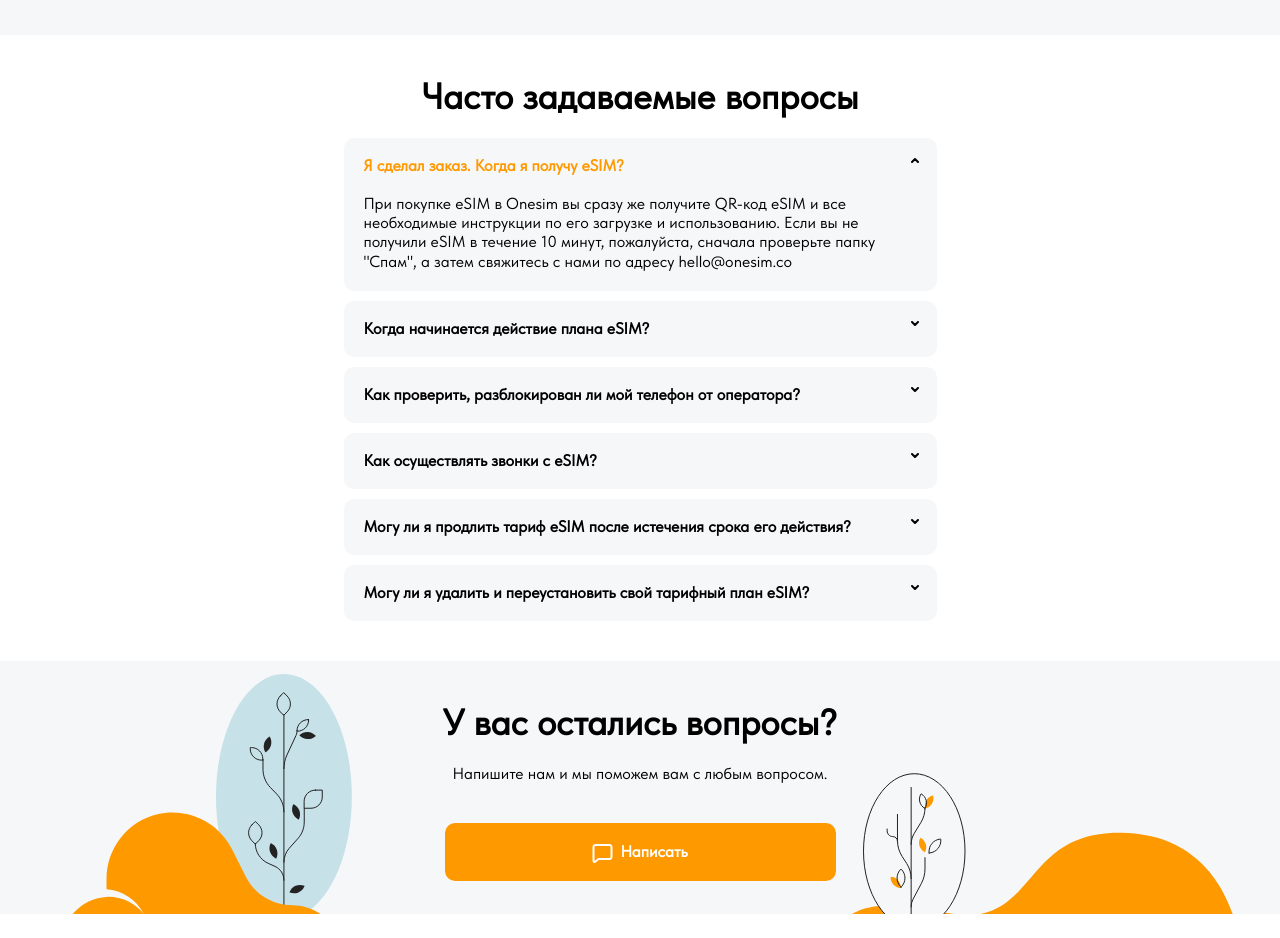
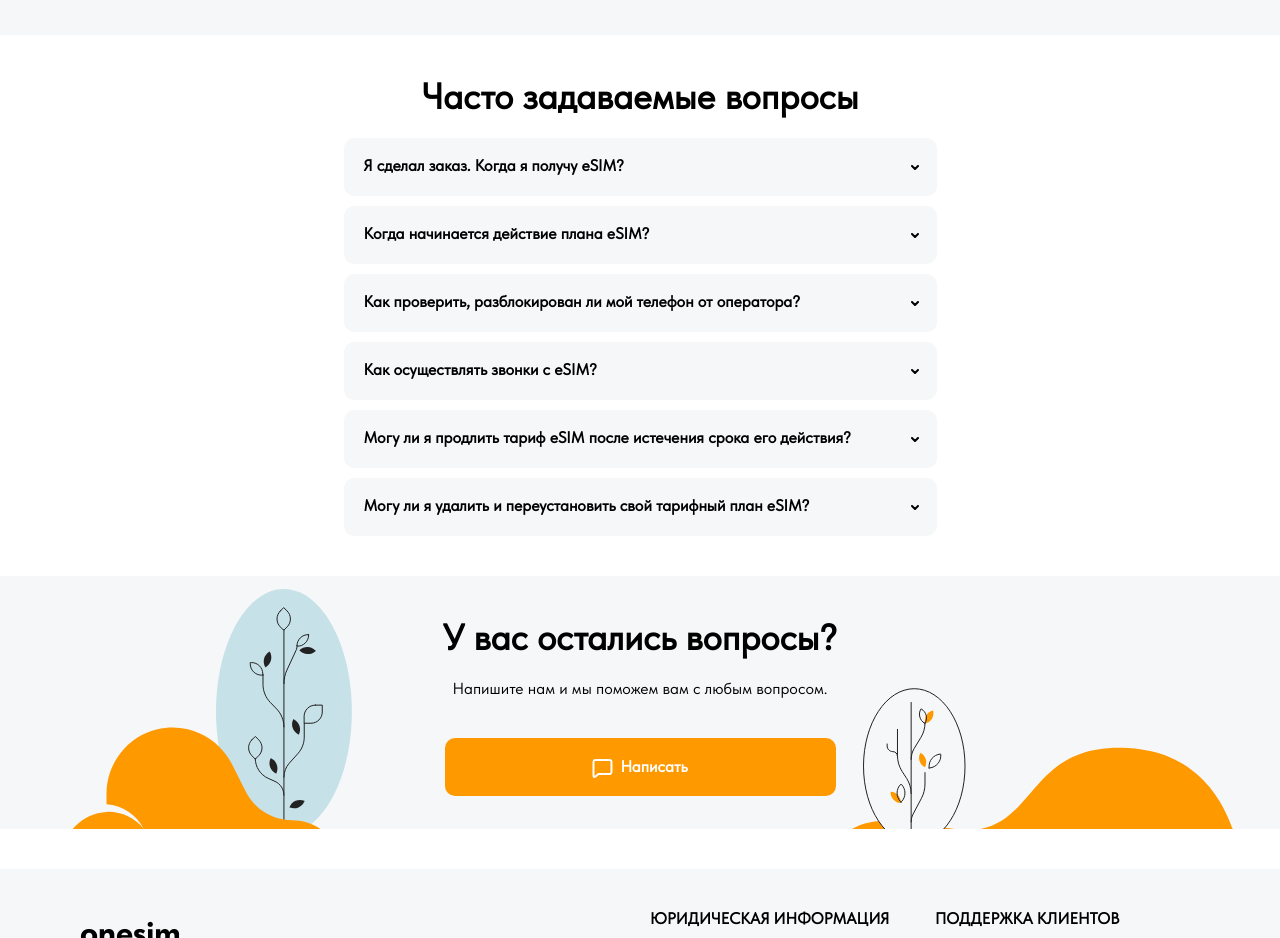
Before and after one commit to zeptozor/onesim, a Next.js app: page / in a window 1280 px wide. Shown: the part 3900-4838 px from the top of the page. Built offline with nearby package versions, Linux system fonts and the light colour scheme.

Commit message:
questions animation

```diff
--- a/components/Questions.tsx
+++ b/components/Questions.tsx
@@ -2,32 +2,32 @@
 
 import { useState } from "react"
 
-function Question({ question, answer, active, open }: { question: string, answer: string, active: boolean, open: any }) {
+function Question({ question, answer }: { question: string, answer: string }) {
+    const [active, setActive] = useState(false)
     return (
-        <div className='w-full p-20 flex flex-col gap-20 sm:gap-20 rounded bg-bg' onClick={open}>
-            <div className='flex w-full justify-between'>
-                <div className={`${ active ? 'text-orange' : '' } font-semibold leading-120 sm:leading-100`}>{question}</div>
+        <div className={`w-full overflow-hidden ${active ? 'max-h-[1000px]' : 'max-h-[58px]'} duration-300 transition-all p-20 flex flex-col gap-20 sm:gap-20 rounded bg-bg`}>
+            <div className='flex w-full justify-between items-center cursor-pointer' onClick={() => setActive(!active)}>
+                <div className={`${ active ? 'text-orange' : '' } transition-colors duration-300 font-semibold leading-120 sm:leading-100`}>{question}</div>
                 <div className='w-[6px] h-[3px]'>
-                    <svg className={`${ !active ? 'rotate-180' : '' }`} xmlns="http://www.w3.org/2000/svg" width="8" height="5" viewBox="0 0 8 5" fill="none">
+                    <svg className={`${!active ? 'rotate-180' : ''} duration-100 ease-in transition`} xmlns="http://www.w3.org/2000/svg" width="8" height="5" viewBox="0 0 8 5" fill="none">
                         <path d="M1 4L4 1L7 4" stroke="black" strokeWidth="2" strokeLinecap="round" strokeLinejoin="round"/>
                     </svg>
                 </div>
             </div>
-            <div className={`${ !active ? 'hidden' : '' } leading-120`}>{answer}</div>
+            <div className={`leading-120`}>{answer}</div>
         </div>
     )
 }
 
 function QuestionsList() {
-    const [opened, setOpened] = useState(0)
     return (
         <div className='flex flex-col gap-10'>
-            <Question question='Я сделал заказ. Когда я получу eSIM?' answer='При покупке eSIM в Onesim вы сразу же получите QR-код eSIM и все необходимые инструкции по его загрузке и использованию. Если вы не получили eSIM в течение 10 минут, пожалуйста, сначала проверьте папку "Спам", а затем свяжитесь с нами по адресу hello@onesim.co' active={opened == 0} open={() => setOpened(0)} />
-            <Question question='Когда начинается действие плана eSIM?' answer='При покупке eSIM в Onesim вы сразу же получите QR-код eSIM и все необходимые инструкции по его загрузке и использованию. Если вы не получили eSIM в течение 10 минут, пожалуйста, сначала проверьте папку "Спам", а затем свяжитесь с нами по адресу hello@onesim.co' active={opened == 1} open={() => setOpened(1)} />
-            <Question question='Как проверить, разблокирован ли мой телефон от оператора?' answer='При покупке eSIM в Onesim вы сразу же получите QR-код eSIM и все необходимые инструкции по его загрузке и использованию. Если вы не получили eSIM в течение 10 минут, пожалуйста, сначала проверьте папку "Спам", а затем свяжитесь с нами по адресу hello@onesim.co' active={opened == 2} open={() => setOpened(2)} />
-            <Question question='Как осуществлять звонки с eSIM?' answer='При покупке eSIM в Onesim вы сразу же получите QR-код eSIM и все необходимые инструкции по его загрузке и использованию. Если вы не получили eSIM в течение 10 минут, пожалуйста, сначала проверьте папку "Спам", а затем свяжитесь с нами по адресу hello@onesim.co' active={opened == 3} open={() => setOpened(3)} />
-            <Question question='Могу ли я продлить тариф eSIM после истечения срока его действия?' answer='При покупке eSIM в Onesim вы сразу же получите QR-код eSIM и все необходимые инструкции по его загрузке и использованию. Если вы не получили eSIM в течение 10 минут, пожалуйста, сначала проверьте папку "Спам", а затем свяжитесь с нами по адресу hello@onesim.co' active={opened == 4} open={() => setOpened(4)} />
-            <Question question='Могу ли я удалить и переустановить свой тарифный план eSIM?' answer='При покупке eSIM в Onesim вы сразу же получите QR-код eSIM и все необходимые инструкции по его загрузке и использованию. Если вы не получили eSIM в течение 10 минут, пожалуйста, сначала проверьте папку "Спам", а затем свяжитесь с нами по адресу hello@onesim.co' active={opened == 5} open={() => setOpened(5)} />
+            <Question question='Я сделал заказ. Когда я получу eSIM?' answer='При покупке eSIM в Onesim вы сразу же получите QR-код eSIM и все необходимые инструкции по его загрузке и использованию. Если вы не получили eSIM в течение 10 минут, пожалуйста, сначала проверьте папку "Спам", а затем свяжитесь с нами по адресу hello@onesim.co' />
+            <Question question='Когда начинается действие плана eSIM?' answer='При покупке eSIM в Onesim вы сразу же получите QR-код eSIM и все необходимые инструкции по его загрузке и использованию. Если вы не получили eSIM в течение 10 минут, пожалуйста, сначала проверьте папку "Спам", а затем свяжитесь с нами по адресу hello@onesim.co' />
+            <Question question='Как проверить, разблокирован ли мой телефон от оператора?' answer='При покупке eSIM в Onesim вы сразу же получите QR-код eSIM и все необходимые инструкции по его загрузке и использованию. Если вы не получили eSIM в течение 10 минут, пожалуйста, сначала проверьте папку "Спам", а затем свяжитесь с нами по адресу hello@onesim.co' />
+            <Question question='Как осуществлять звонки с eSIM?' answer='При покупке eSIM в Onesim вы сразу же получите QR-код eSIM и все необходимые инструкции по его загрузке и использованию. Если вы не получили eSIM в течение 10 минут, пожалуйста, сначала проверьте папку "Спам", а затем свяжитесь с нами по адресу hello@onesim.co' />
+            <Question question='Могу ли я продлить тариф eSIM после истечения срока его действия?' answer='При покупке eSIM в Onesim вы сразу же получите QR-код eSIM и все необходимые инструкции по его загрузке и использованию. Если вы не получили eSIM в течение 10 минут, пожалуйста, сначала проверьте папку "Спам", а затем свяжитесь с нами по адресу hello@onesim.co' />
+            <Question question='Могу ли я удалить и переустановить свой тарифный план eSIM?' answer='При покупке eSIM в Onesim вы сразу же получите QR-код eSIM и все необходимые инструкции по его загрузке и использованию. Если вы не получили eSIM в течение 10 минут, пожалуйста, сначала проверьте папку "Спам", а затем свяжитесь с нами по адресу hello@onesim.co' />
         </div>
     )
 }
```
